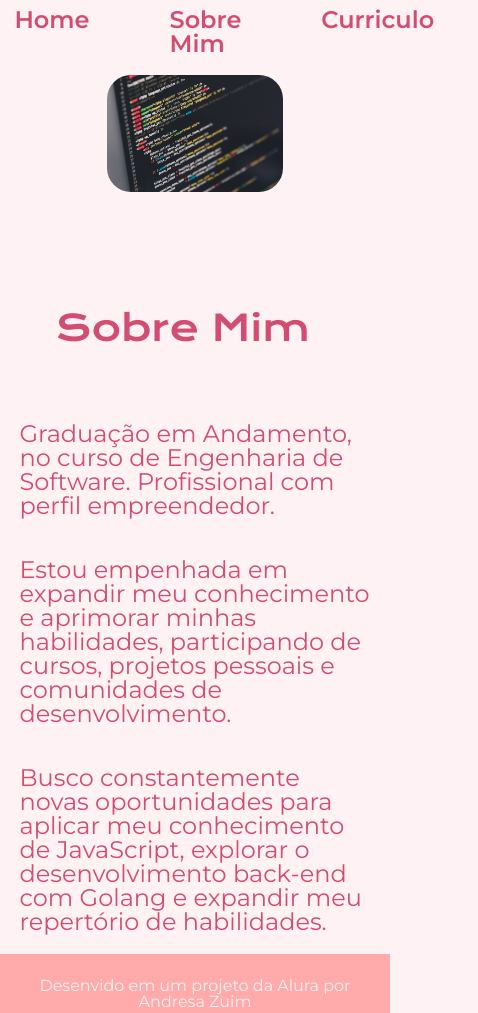
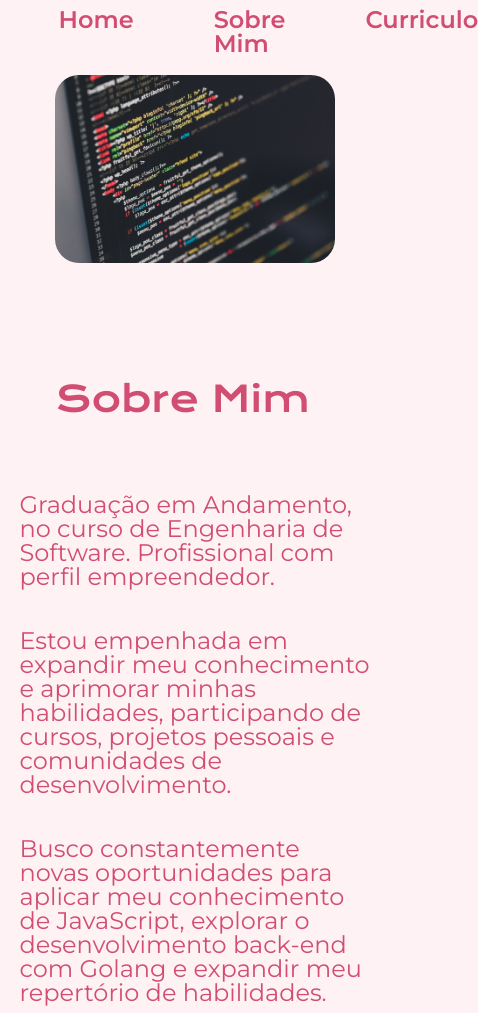
Before and after one commit to andresazuim/portfolio, a plain HTML site: page about.html in a window 390 px wide. Shown: the top 1013 px of the page, 478 px wide, since content can reach past the window. Drawn offline with nearby package versions, Linux system fonts and the light colour scheme.

Commit message:
Update style.css

```diff
--- a/styles/style.css
+++ b/styles/style.css
@@ -99,16 +99,9 @@ body{
     font-family: var(--fonte-secundaria);
 }
 
-/* a unidade de medida para a conversão do px para o rem é dividir a quantidade de px por 16(16 é igual a 1 rem) */
 
 @media (max-width: 1200px){
-    .cabecalho{
-        padding: 10% ;
-    }
 
-    .cabecalho__menu{
-        justify-content: center;
-    }
     .apresentacao{
         flex-direction: column-reverse;
         padding: 5%;
@@ -118,4 +111,8 @@ body{
         width: auto;
     }
 
+    .apresentacao__imagem{
+        width: 80%;
+    }
+
 }
```
